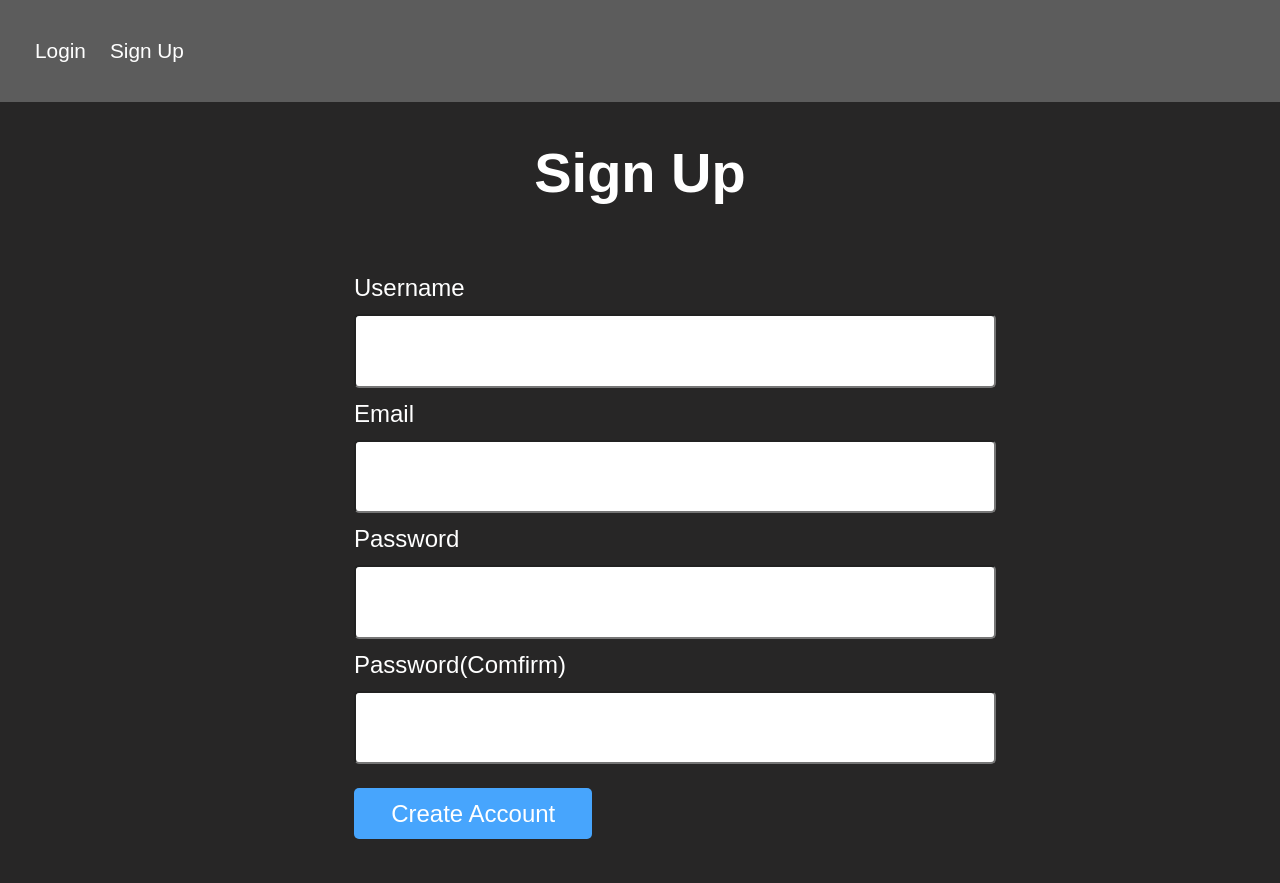
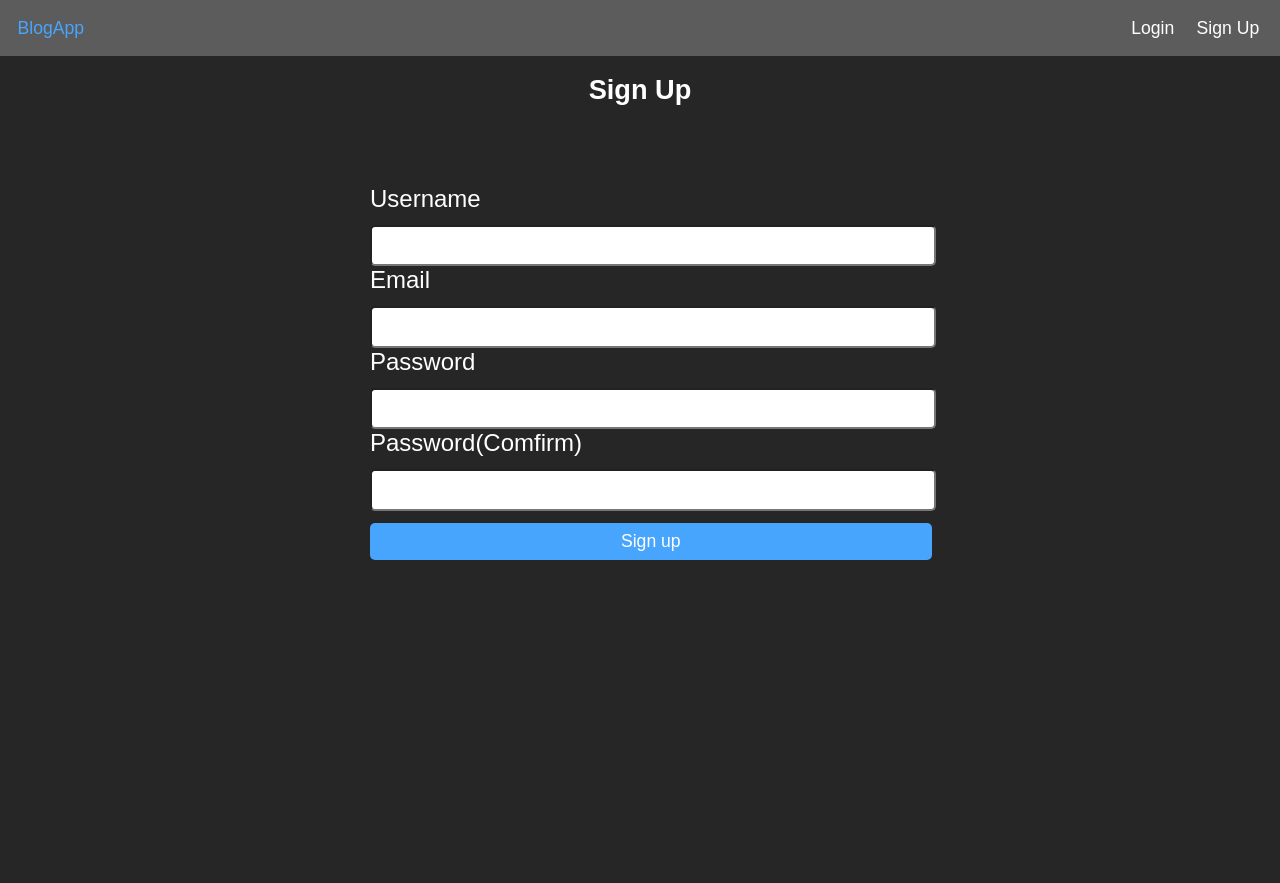
Before and after one commit to Osylisor/blog-app, a Flask app: page /sign_up in a window 1280 px wide. After the commit the page ends 560 px from the top, so only its background shows below. Run offline with Flask 2, Linux system fonts and the light colour scheme.

Commit message:
Add files via upload

```diff
--- a/Blog App/App/__init__.py
+++ b/Blog App/App/__init__.py
@@ -2,6 +2,7 @@ from flask import Flask
 from flask_sqlalchemy import SQLAlchemy
 from os import path
 from flask_login import LoginManager
+
 
 db = SQLAlchemy()
 DB_NAME = 'database.db'
--- a/Blog App/App/static/index.js
+++ b/Blog App/App/static/index.js
@@ -1,8 +1,8 @@
-closeButton = document.querySelector('.close-button');
-
-closeButton.addEventListener('onclick', closeBtn())
+const menuBar = document.querySelector('.menu');
+const navList = document.querySelector('.nav-list');
 
 
-closeBtn = () =>{
-    this.parentElement.style.display = "none";
-}
+menuBar.addEventListener('click', ()=>{
+
+    navList.classList.toggle('active');
+});
--- a/Blog App/App/static/styles.css
+++ b/Blog App/App/static/styles.css
@@ -5,39 +5,52 @@ body{
     font-family: Arial, Helvetica, sans-serif;
     box-sizing: border-box;
     background-color: rgb(39, 38, 38);
-    scroll-snap-type: none;
+    scroll-snap-type:proximity;
 
+}
+
+:focus{
+    outline: none;
 }
 
 .navbar{
     background-color: rgb(92, 92, 92);
-    padding: 7px;
+    padding: 0 1.1rem;
+    display: flex;
+    width: 100%;
+    justify-content: space-between;
+    align-items: center;
 }
 
-.navbar ul{
+.navbar p{
+    color: rgb(71, 165, 253);
+    font-size: 1.1rem;
+}
+
+.navbar .nav-list{
     list-style-type: none;
-    padding: 1rem;
     display: flex;
+    gap: 1.4rem;
+    margin-right: 2.4rem;
 }
 
 .navbar li a{
     color: white;
     text-align: center;
     text-decoration: none;
-    font-size: 1.3rem;
-    padding: 12px;
+    font-size: 1.1rem;
     transition: all 0.5s;
 }
 
 .navbar li a:hover{
     color: rgb(71, 165, 253);
-    font-size: 1.8rem;
+    font-size: 1.2rem;
     transform: rotate(60deg);
 }
 
 h1{
     color: white;
-    font-size: 3.5rem;
+    font-size:1.7rem;
 }
 
 .container{
@@ -49,9 +62,11 @@ h1{
 
 .form-group{
     box-sizing: border-box;
-    width: 620px;
+    width: 60%;
+    max-width: 620px;
+    min-width: 350px;
     padding: 2.5rem;
-    padding: 12px;
+
 }
 
 
@@ -60,8 +75,8 @@ h1{
 .form-group input[type = "text"]{
 
     width: 100%;
-    padding: 1.3rem;
-    margin: 12px;
+    padding: 0.3rem 0.7rem;
+    margin-top: 12px;
     border-radius: 5px;
     font-size: 1.5rem;
 
@@ -70,20 +85,21 @@ h1{
 
 
 .form-group input[type = "submit"]{
-    width: 40%;
-    padding: 0.7rem;
-    font-size: 1.5rem;
+    width: 104%;
+    padding:  0.5rem 0.7rem;
+    margin-top: 1.3rem;
+    font-size: 1.1rem;
     color: white;
     border-radius: 5px;
     background-color: rgb(71, 165, 253);
-    margin: 12px;
+    margin-top: 12px;
     border: none;
     transition: all 0.5s;
 
 }
 
 .form-group input[type = "submit"]:hover{
-    width: 55%;
+
     background-color: rgb(66, 164, 255);
 }
 
@@ -91,7 +107,7 @@ h1{
 .form-group label{
     color:rgb(255, 255, 255);
     font-size: 1.5rem;
-    padding: 12px;
+    margin-top: 0 1.2rem;
     margin: 0 auto;
 }
 
--- a/Blog App/App/templates/base.html
+++ b/Blog App/App/templates/base.html
@@ -17,7 +17,7 @@
 </head>
 <body>
 
-    <script src="{{ url_for('static', filename = 'index.js')}}"></script>
+
 
     {% with messages = get_flashed_messages(with_categories= true) %}
 
@@ -47,10 +47,17 @@
     {% endwith %}
 
 
+    <div class ="menu">
+        <span class = 'bar'></span>
+        <span class = 'bar'></span>
+        <span class = 'bar'></span>
+    </div>
 
     {% block Content %}
 
     {%  endblock %}
 
+    <script src="{{ url_for('static', filename = 'index.js')}}"></script>
+
 </body>
 </html>
--- a/Blog App/App/templates/edit_post.html
+++ b/Blog App/App/templates/edit_post.html
@@ -8,8 +8,9 @@
 {% block Content %}
 
     <div class="navbar">
+        <p>BlogApp</p>
 
-        <ul>
+        <ul class = 'nav-list'>
             <li><a href="/"> Home </a></li>
             <li><a href="/post_view"> Posts </a></li>
             <li><a href="/my-profile" >Profile</a></li>
--- a/Blog App/App/templates/home.html
+++ b/Blog App/App/templates/home.html
@@ -8,8 +8,9 @@
 
 
     <div class="navbar">
+        <p>BlogApp</p>
 
-        <ul>
+        <ul class = 'nav-list'>
             <li><a href="/"> Home </a></li>
             <li><a href="/post_view"> Posts </a></li>
             <li><a href="/my-profile" >Profile</a></li>
--- a/Blog App/App/templates/login.html
+++ b/Blog App/App/templates/login.html
@@ -7,7 +7,9 @@
 
     <div class="navbar">
 
-        <ul>
+        <p>BlogApp</p>
+
+        <ul class = 'nav-list'>
             <li><a href="/login"> Login </a></li>
             <li><a href="/sign_up" >Sign Up </a></li>
         </ul>
--- a/Blog App/App/templates/my-post.html
+++ b/Blog App/App/templates/my-post.html
@@ -7,8 +7,9 @@
 
 
     <div class="navbar">
+        <p>BlogApp</p>
 
-        <ul>
+        <ul class = 'nav-list'>
             <li><a href="/"> Home </a></li>
             <li><a href="/post_view"> Posts </a></li>
             <li><a href="/my-profile" >Profile</a></li>
--- a/Blog App/App/templates/post_view.html
+++ b/Blog App/App/templates/post_view.html
@@ -6,8 +6,9 @@
 {% block Content %}
 
     <div class="navbar">
+        <p>BlogApp</p>
 
-        <ul>
+        <ul class="nav-list">
             <li><a href="/"> Home </a></li>
             <li><a href="/post_view"> Posts </a></li>
             <li><a href="/my-profile" >Profile</a></li>
--- a/Blog App/App/templates/profile.html
+++ b/Blog App/App/templates/profile.html
@@ -8,8 +8,9 @@
 
 
 <div class="navbar">
+    <p>BlogApp</p>
 
-    <ul>
+    <ul class = 'nav-list'>
         <li><a href="/"> Home </a></li>
         <li><a href="/post_view"> Posts </a></li>
         <li><a href="/my-profile" >Profile</a></li>
--- a/Blog App/App/templates/sign_up.html
+++ b/Blog App/App/templates/sign_up.html
@@ -7,7 +7,9 @@
 
     <div class="navbar">
 
-        <ul>
+        <p>BlogApp</p>
+
+        <ul class = 'nav-list'>
             <li><a href="/login"> Login </a></li>
             <li><a href="/sign_up" >Sign Up </a></li>
         </ul>
@@ -33,7 +35,7 @@
             <label for="password-comfirm">Password(Comfirm)</label>
             <input type="password" name="password-comfirm" id="password-comfirm">
 
-            <input type="submit" value="Create Account">
+            <input type="submit" value="Sign up">
 
 
         </form>
--- a/Blog App/App/templates/update-name.html
+++ b/Blog App/App/templates/update-name.html
@@ -8,8 +8,9 @@
 
 
     <div class="navbar">
+        <p>BlogApp</p>
 
-        <ul>
+        <ul class = 'nav-list'>
             <li><a href="/"> Home </a></li>
             <li><a href="/post_view"> Posts </a></li>
             <li><a href="/my-profile" >Profile</a></li>
--- a/Blog App/App/templates/view_user_post.html
+++ b/Blog App/App/templates/view_user_post.html
@@ -9,7 +9,9 @@
 
     <div class="navbar">
 
-        <ul>
+        <p>BlogApp</p>
+
+        <ul class = 'nav-list'>
             <li><a href="/"> Home </a></li>
             <li><a href="/post_view"> Posts </a></li>
             <li><a href="/my-profile" >Profile</a></li>
--- a/Blog App/app.py
+++ b/Blog App/app.py
@@ -5,4 +5,4 @@ app = create_app()
 
 
 if __name__ == '__main__':
-    app.run()
+    app.run(debug = False)
```
Also changed, not shown: other parts of Blog App/App/static/styles.css (+69 -7 lines), Blog App/App/database.db (added), Blog App/App/static/img/20210831_162155.jpg (added), Blog App/App/static/img/20211007_164036.jpg (added).
